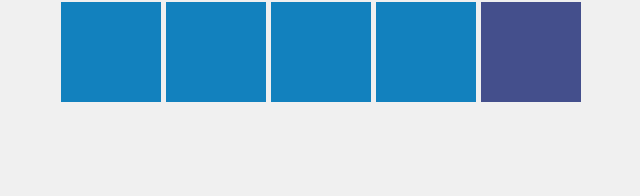
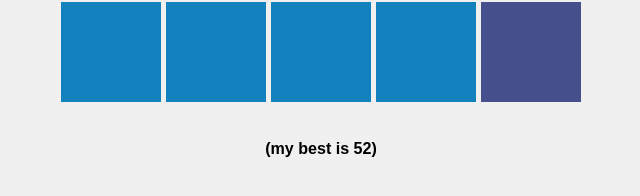
Before and after one commit to emma-fun/emma-fun.github.io, a plain HTML site: page index.html in a window 1280 px wide. Shown: the part 1657-1853 px from the top of the page, without its empty margins (319-959 px from the left). Before the commit the page ends 1779 px from the top, so only its background shows below. Drawn offline with Linux system fonts and the light colour scheme.

Commit message:
Update index.html
added my personal best

```diff
--- a/index.html
+++ b/index.html
@@ -127,6 +127,11 @@
             margin-bottom: 10px;
         }
 
+        .myScore {
+            font-size: 24px;
+            margin-bottom: 10px;
+        }
+
         #sprite {
             position: fixed;
             top: 0;
@@ -215,6 +220,9 @@
             <div class="game-title">Odd One Out</div>
             <div class="score">Score: <span id="score">0</span></div>
             <div class="grid" id="odd-grid"></div>
+            <div class="myScore">
+                <h6>(my best is 52)</h6>
+            </div>
         </div>
     </div>
 
```
